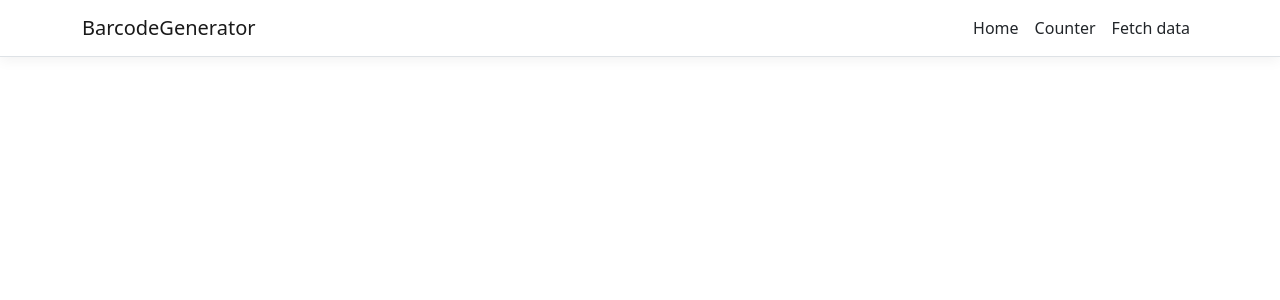
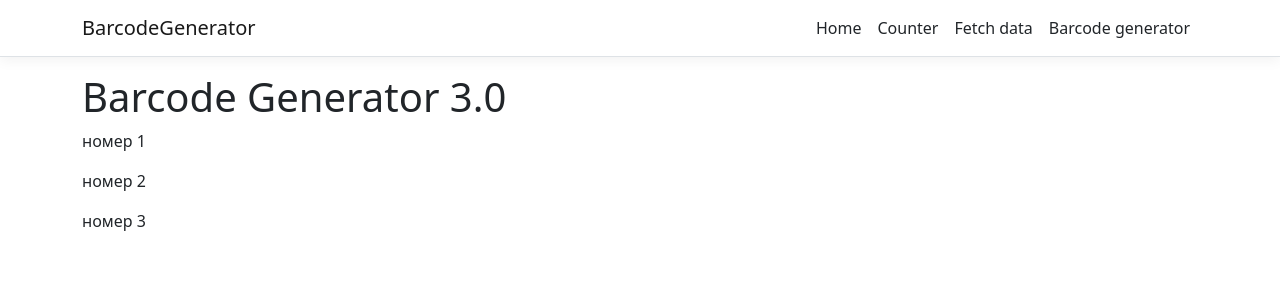
Before and after one commit to max-malein/BarcodeGeneratorApp, a React (Create React App) app in the folder BarcodeGenerator/ClientApp/: page /generator in a window 1280 px wide. Shown: the top 300 px of the page. Built offline with nearby package versions, Linux system fonts and the light colour scheme.

Commit message:
прототип

```diff
--- a/BarcodeGenerator/ClientApp/src/App.js
+++ b/BarcodeGenerator/ClientApp/src/App.js
@@ -4,6 +4,7 @@ import { Layout } from './components/Layout';
 import { Home } from './components/Home';
 import { FetchData } from './components/FetchData';
 import { Counter } from './components/Counter';
+import { BarcodeGenerator } from './components/BarcodeGenerator';
 
 import './custom.css'
 
@@ -15,7 +16,8 @@ export default class App extends Component {
       <Layout>
         <Route exact path='/' component={Home} />
         <Route path='/counter' component={Counter} />
-        <Route path='/fetch-data' component={FetchData} />
+            <Route path='/fetch-data' component={FetchData} />
+            <Route path='/generator' component={BarcodeGenerator} />
       </Layout>
     );
   }
--- /dev/null
+++ b/BarcodeGenerator/ClientApp/src/components/BarcodeGenerator.js
@@ -0,0 +1,20 @@
+export function BarcodeGenerator() {
+    let rows = [1, 2, 3]
+    return (
+        <>
+            <h1>Barcode Generator 3.0</h1>
+            <div id='main-table'>
+            {rows.map(row => {
+                return (
+                    <InputRow row={row} />
+                )
+            })}
+            </div>
+        </>
+    )
+}
+
+function InputRow({ row }) {
+    return (
+        <p>{'номер ' + row}</p>)
+}
--- a/BarcodeGenerator/ClientApp/src/components/NavMenu.js
+++ b/BarcodeGenerator/ClientApp/src/components/NavMenu.js
@@ -38,7 +38,10 @@ export class NavMenu extends Component {
                 </NavItem>
                 <NavItem>
                   <NavLink tag={Link} className="text-dark" to="/fetch-data">Fetch data</NavLink>
-                </NavItem>
+                            </NavItem>
+                            <NavItem>
+                                <NavLink tag={Link} className="text-dark" to="/generator">Barcode generator</NavLink>
+                            </NavItem>
               </ul>
             </Collapse>
           </Container>
```
